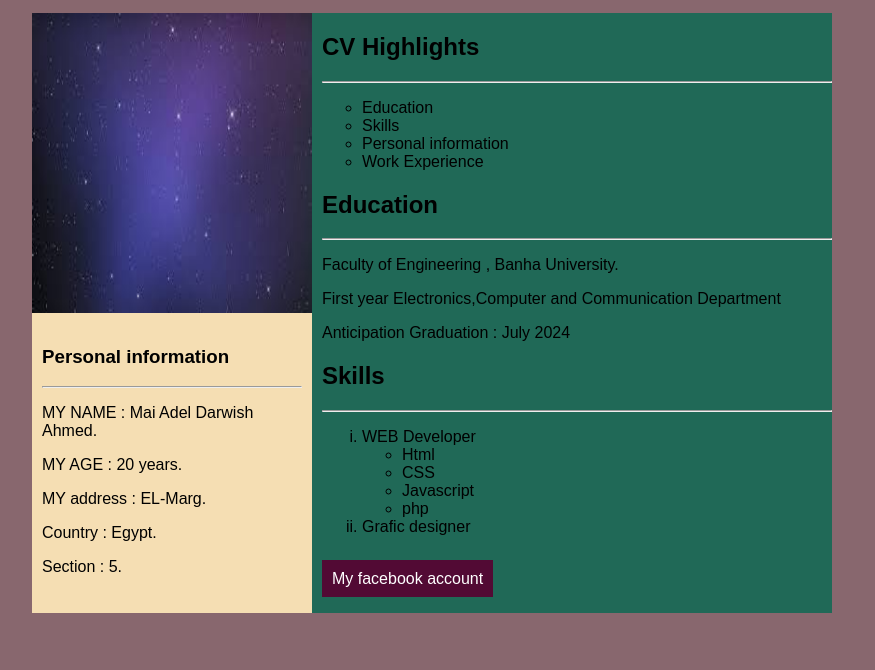
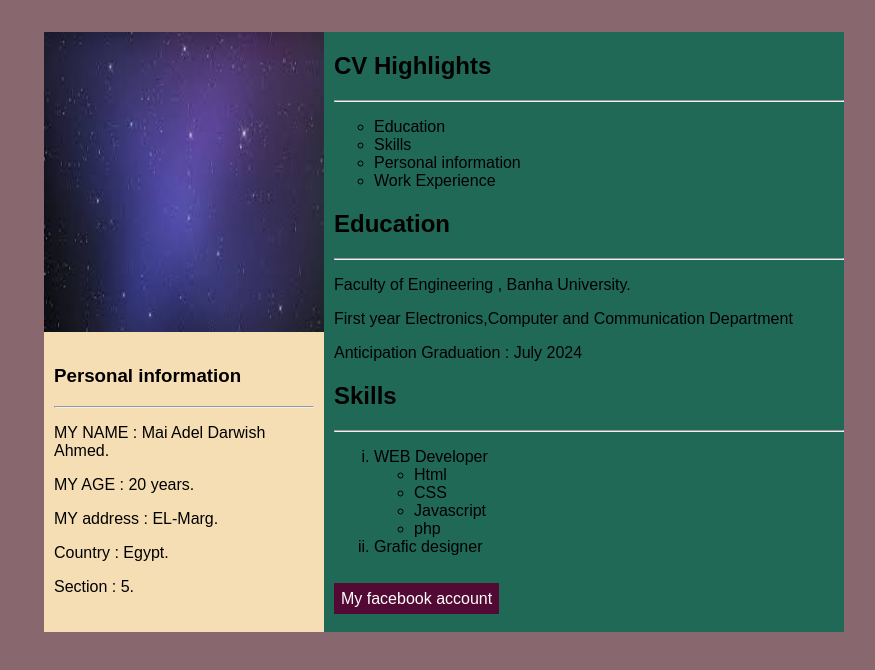
Before and after one commit to Mai-Adel1/CV-assignment, a plain HTML site: page index.html in a window 1280 px wide. Shown: the whole page, without its empty margins (224-1099 px from the left). Drawn offline with Linux system fonts and the light colour scheme.

Commit message:
Add files via upload

```diff
--- a/css/style.css
+++ b/css/style.css
@@ -1,7 +1,11 @@
+*{
+    box-sizing: border-box;
+}
 body{
     margin: 0;
     background-color: rgb(136, 103, 110);
     font-family: "Arial";
+    padding: 20px;
 
 }
 .container{
@@ -37,5 +41,5 @@ a{
     height: 30px;
     background-color: rgb(82, 10, 52);
     color:white;
-    padding: 10px;
+    padding: 7px;
 }
```
